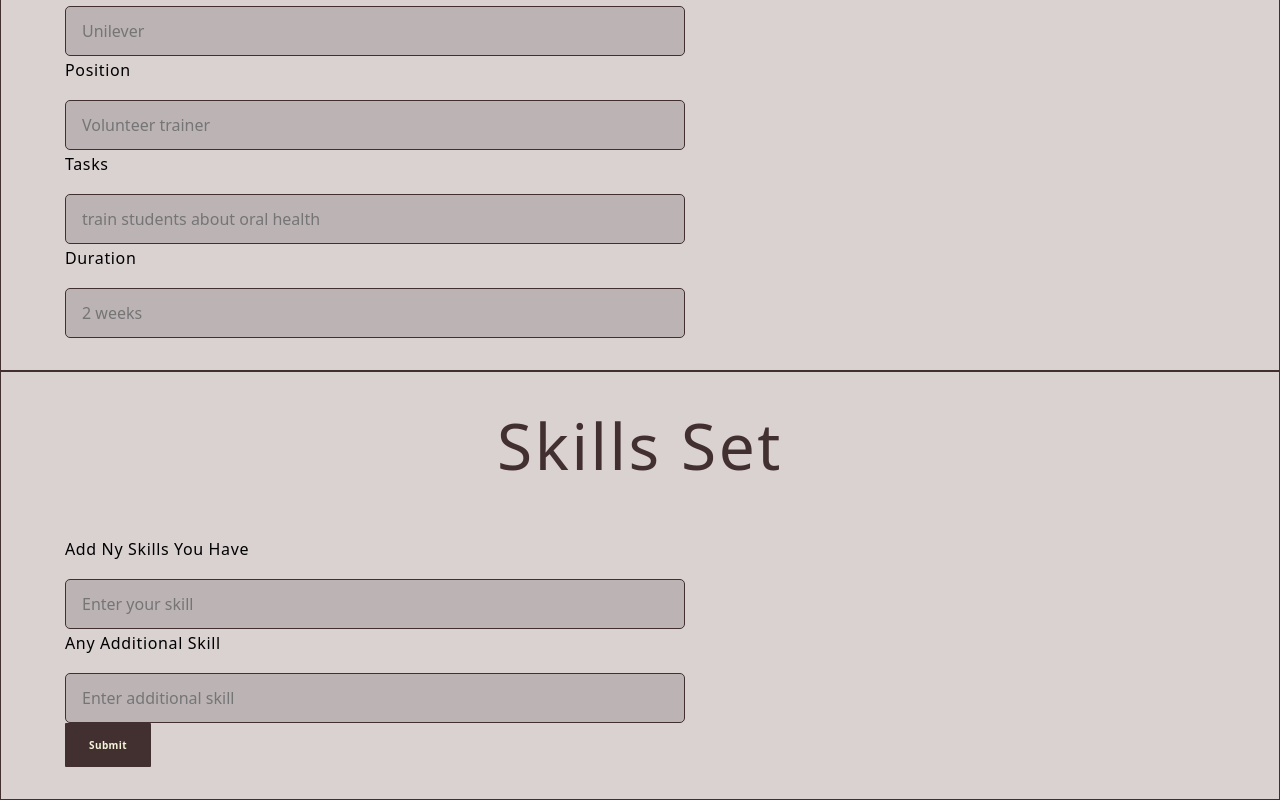
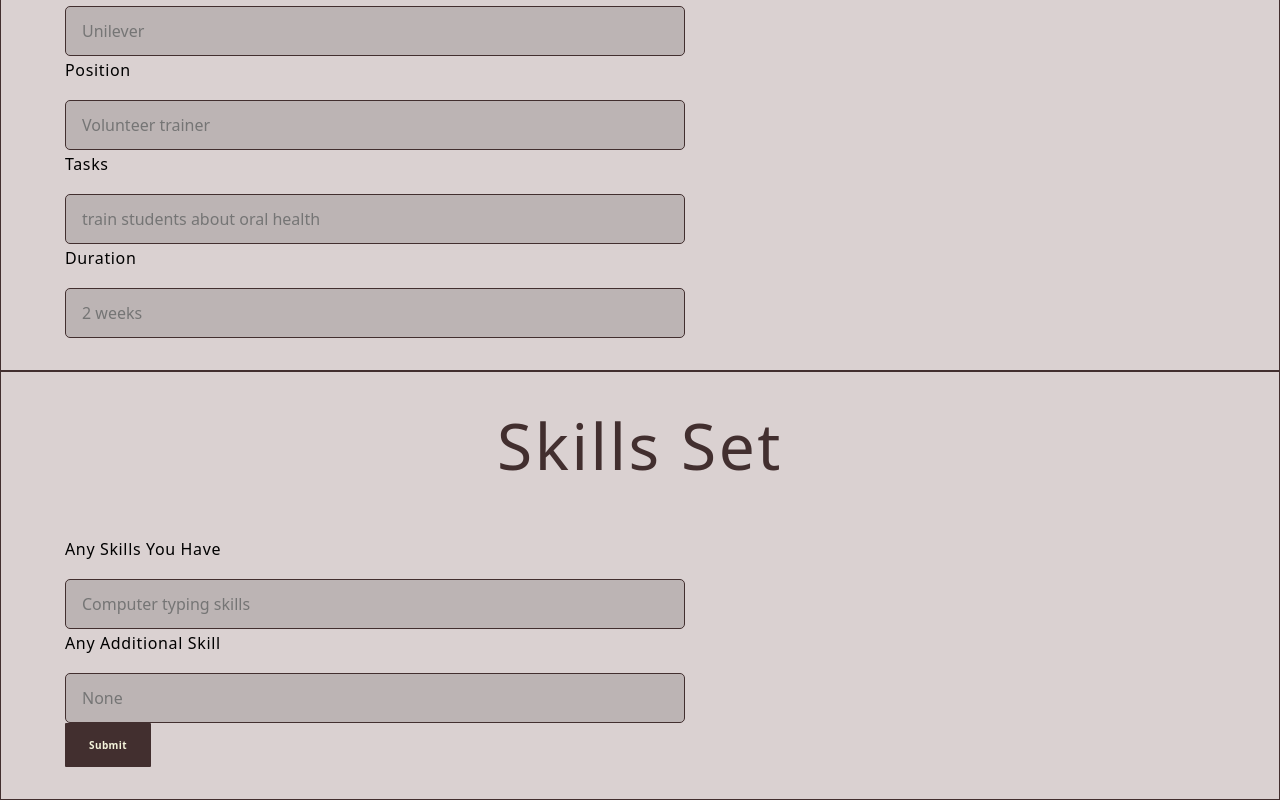
Before and after one commit to Biahassen/cv-project, a React (Create React App) app: page / in a window 1280 px wide. Shown: the part 1631-2431 px from the top of the page. Built offline with nearby package versions, Linux system fonts and the light colour scheme.

Commit message:
Update skills.jsx

```diff
--- a/src/components/Skills/skills.jsx
+++ b/src/components/Skills/skills.jsx
@@ -10,10 +10,10 @@ const Skills = () => (
 
     </div>
     <div className="app__newsletter-input">
-    <p className="p__opensans">Add ny skills you have</p>
-      <input type="email" placeholder="Enter your skill" />
+    <p className="p__opensans">Any skills you have</p>
+      <input type="text" placeholder="Computer typing skills" />
       <p className="p__opensans">Any additional skill</p>
-      <input type="email" placeholder="Enter additional skill" />
+      <input type="text" placeholder="None" />
     </div>
     <button type="submit" className="custom__button">Submit</button>
   </div>
```
